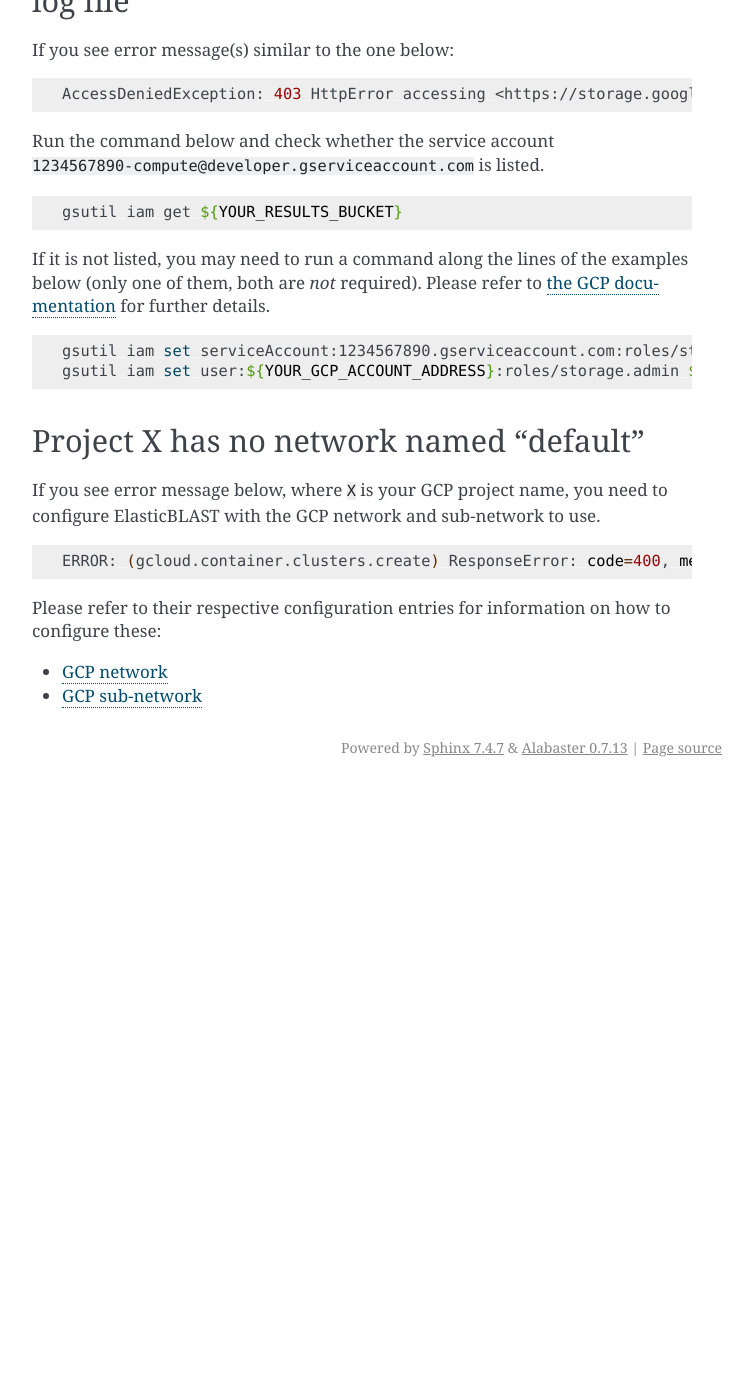
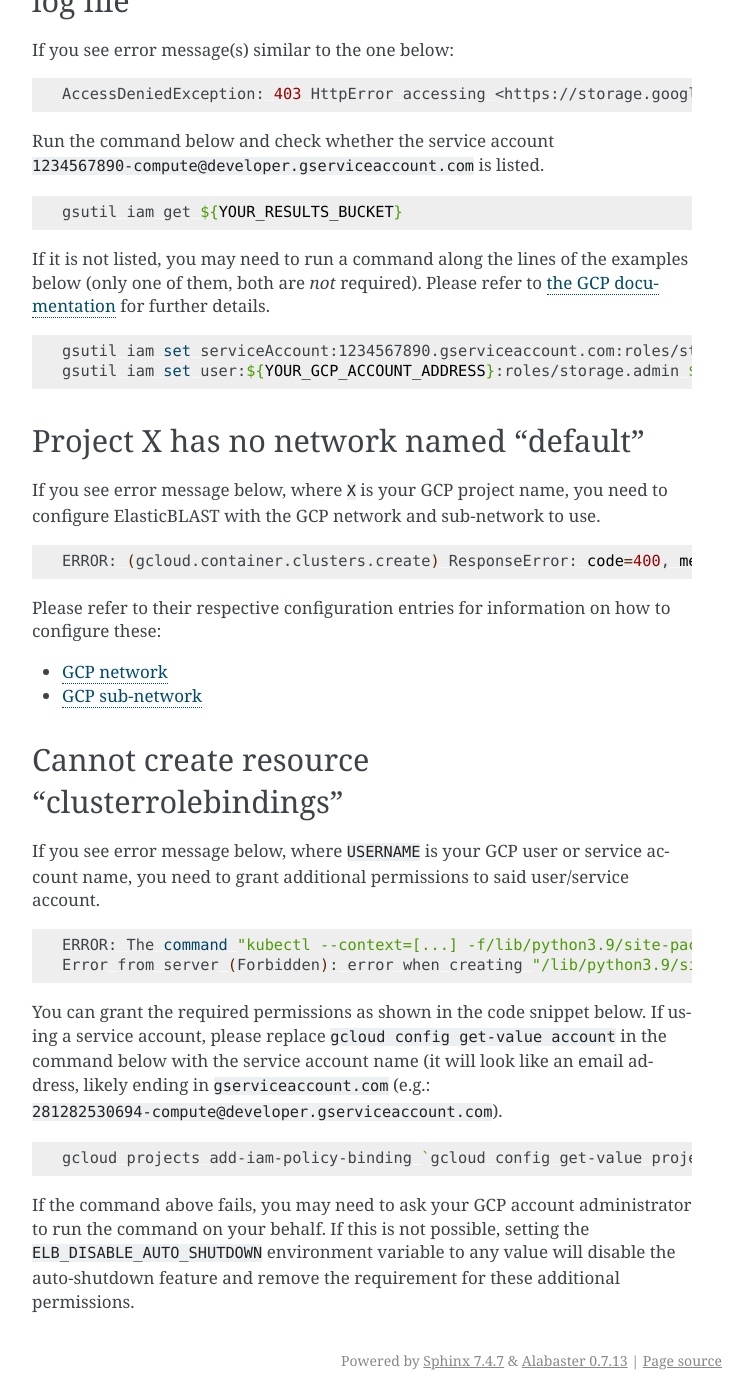
Before and after one commit to ncbi/elastic-blast-docs, a Sphinx documentation site: the page built from docs/source/troubleshooting.rst, in a window 1280 px wide and 1400 px high, scrolled down 3205 px. Shown: the whole window, without its empty margins (388-1141 px from the left). Built offline with Sphinx 7.4.7, drawn with Linux system fonts in a browser that asks for light colours; before the commit the page ends 3992 px from its top, so only the background shows below that; some of the changed text lies outside the part shown.

Commit message:
Add troubleshooting entry for clusterrolebinding permissions EB-1328

```diff
--- a/docs/source/troubleshooting.rst
+++ b/docs/source/troubleshooting.rst
@@ -210,3 +210,28 @@ Please refer to their respective configuration entries for information on how to
 
 * :ref:`elb_gcp_network`
 * :ref:`elb_gcp_subnetwork`
+
+Cannot create resource "clusterrolebindings"
+--------------------------------------------
+
+If you see error message below, where ``USERNAME`` is your GCP user or service
+account name, you need to grant additional permissions to said user/service
+account.
+
+.. code-block:: bash
+
+    ERROR: The command "kubectl --context=[...] -f/lib/python3.9/site-packages/elastic_blast/templates/elb-janitor-rbac.yaml" returned with exit code 1
+    Error from server (Forbidden): error when creating "/lib/python3.9/site-packages/elastic_blast/templates/elb-janitor-rbac.yaml": clusterrolebindings.rbac.authorization.k8s.io is forbidden: User "USERNAME" cannot create resource "clusterrolebindings" in API group "rbac.authorization.k8s.io" at the cluster scope: requires one of ["container.clusterRoleBindings.create"] permission(s).
+
+You can grant the required permissions as shown in the code snippet below. If using a service account,
+please replace ``gcloud config get-value account`` in the command below with
+the service account name (it will look like an email address, likely ending in
+``gserviceaccount.com`` (e.g.: ``281282530694-compute@developer.gserviceaccount.com``).
+
+.. code-block:: bash
+
+    gcloud projects add-iam-policy-binding `gcloud config get-value project` --member=`gcloud config get-value account` --role=roles/container.admin
+
+If the command above fails, you may need to ask your GCP account administrator to run the command on your behalf. If this is not possible,
+setting the ``ELB_DISABLE_AUTO_SHUTDOWN`` environment variable to any value will disable the auto-shutdown feature and
+remove the requirement for these additional permissions.
```
